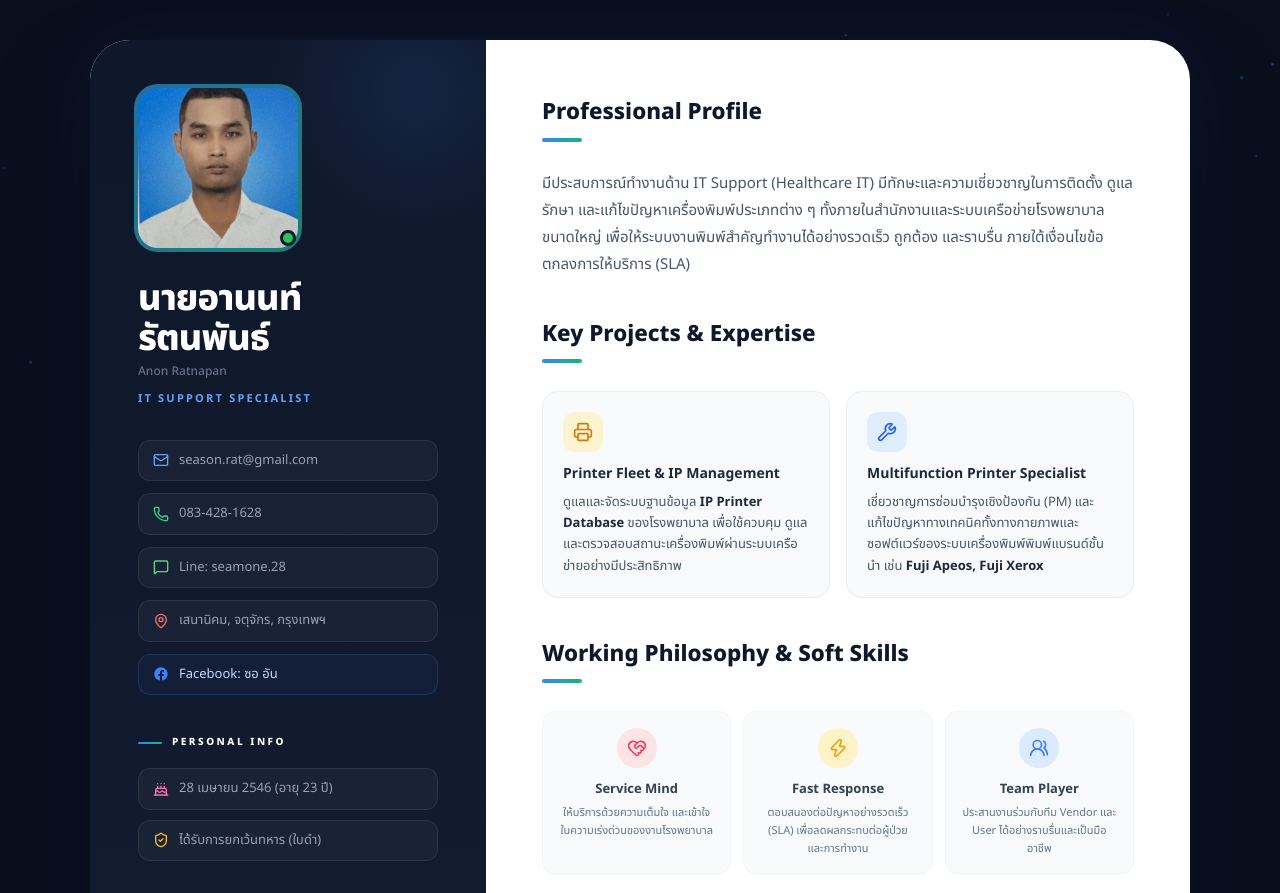
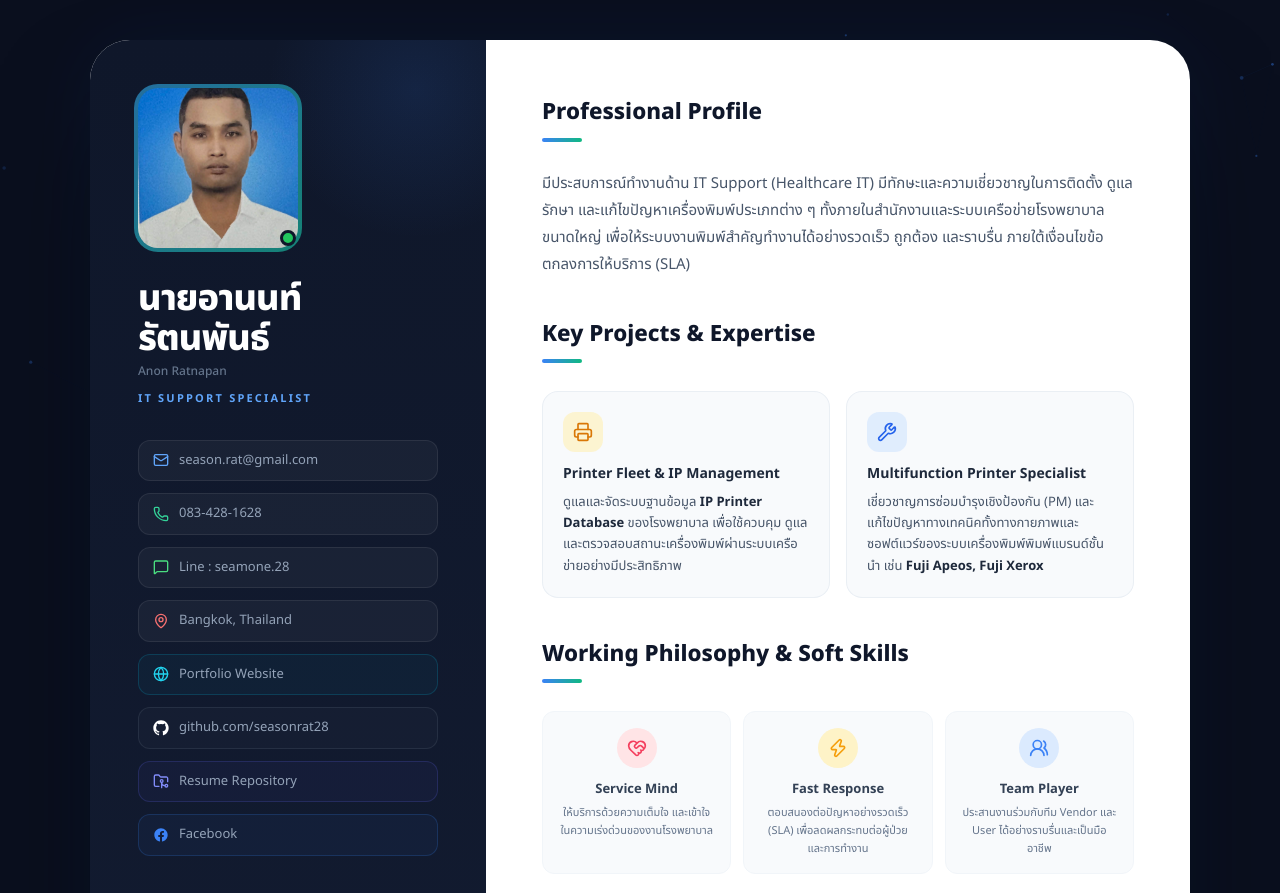
Before and after one commit to seasonrat28/Resume-Anon, a plain HTML site: page index.html in a window 1280 px wide. Shown: the top 893 px of the page. Drawn offline with nearby package versions, Linux system fonts and the light colour scheme.

Commit message:
Update index.html

```diff
--- a/index.html
+++ b/index.html
@@ -107,17 +107,82 @@ body{font-family:'Noto Sans Thai','Inter',sans-serif;background:#0a0f1e;color:#1
   </div>
 
   <!-- Contact & Links -->
-  <div class="space-y-3 mb-10">
-    <a href="mailto:season.rat@gmail.com" class="c-pill hover:bg-white/10 transition-colors"><i data-lucide="mail" class="w-4 h-4 text-blue-400"></i><span>season.rat@gmail.com</span></a>
-    <div class="c-pill"><i data-lucide="phone" class="w-4 h-4 text-emerald-400"></i><span>083-428-1628</span></div>
-    <a href="https://line.me/ti/p/~seamone.28" target="_blank" class="c-pill hover:bg-white/10 transition-colors"><i data-lucide="message-square" class="w-4 h-4 text-green-400"></i><span>Line: seamone.28</span></a>
-    <div class="c-pill"><i data-lucide="map-pin" class="w-4 h-4 text-red-400"></i><span>เสนานิคม, จตุจักร, กรุงเทพฯ</span></div>
+<div class="space-y-3 mb-10">
 
-    <a href="https://www.facebook.com/season.rat28?locale=th_TH" target="_blank" class="c-pill hover:bg-white/10 transition-colors border border-blue-500/20 bg-blue-500/5">
-      <svg class="w-4 h-4 text-blue-500" fill="currentColor" viewBox="0 0 24 24"><path fill-rule="evenodd" d="M22 12c0-5.523-4.477-10-10-10S2 6.477 2 12c0 4.991 3.657 9.128 8.438 9.878v-6.987h-2.54V12h2.54V9.797c0-2.506 1.492-3.89 3.777-3.89 1.094 0 2.238.195 2.238.195v2.46h-1.26c-1.243 0-1.63.771-1.63 1.562V12h2.773l-.443 2.89h-2.33v6.988C18.343 21.128 22 16.991 22 12z" clip-rule="evenodd" /></svg>
-      <span class="text-blue-200">Facebook: ซอ อัน</span>
-    </a>
+  <!-- Email -->
+  <a href="mailto:season.rat@gmail.com"
+     class="c-pill hover:bg-white/10 transition-colors">
+    <i data-lucide="mail" class="w-4 h-4 text-blue-400"></i>
+    <span>season.rat@gmail.com</span>
+  </a>
+
+  <!-- Phone -->
+  <a href="tel:+66834281628"
+     class="c-pill hover:bg-white/10 transition-colors">
+    <i data-lucide="phone" class="w-4 h-4 text-emerald-400"></i>
+    <span>083-428-1628</span>
+  </a>
+
+  <!-- Line -->
+  <a href="https://line.me/ti/p/~seamone.28"
+     target="_blank"
+     class="c-pill hover:bg-white/10 transition-colors">
+    <i data-lucide="message-square" class="w-4 h-4 text-green-400"></i>
+    <span>Line : seamone.28</span>
+  </a>
+
+  <!-- Location -->
+  <div class="c-pill">
+    <i data-lucide="map-pin" class="w-4 h-4 text-red-400"></i>
+    <span>Bangkok, Thailand</span>
   </div>
+
+  <!-- Portfolio -->
+  <a href="https://seasonrat28.github.io/Resume-Anon/"
+     target="_blank"
+     class="c-pill hover:bg-white/10 transition-colors border border-cyan-500/20 bg-cyan-500/5">
+    <i data-lucide="globe" class="w-4 h-4 text-cyan-400"></i>
+    <span>Portfolio Website</span>
+  </a>
+
+  <!-- GitHub -->
+  <a href="https://github.com/seasonrat28"
+     target="_blank"
+     class="c-pill hover:bg-white/10 transition-colors border border-gray-500/20 bg-gray-500/5">
+
+    <svg class="w-4 h-4 text-white"
+         viewBox="0 0 24 24"
+         fill="currentColor">
+      <path d="M12 .5C5.648.5.5 5.648.5 12c0 5.084 3.292 9.395 7.861 10.918.575.106.785-.25.785-.557 0-.274-.01-1-.016-1.962-3.198.696-3.873-1.54-3.873-1.54-.523-1.328-1.278-1.682-1.278-1.682-1.045-.714.079-.699.079-.699 1.156.082 1.764 1.187 1.764 1.187 1.027 1.759 2.694 1.251 3.352.956.104-.744.402-1.252.731-1.54-2.553-.291-5.238-1.277-5.238-5.684 0-1.255.449-2.282 1.184-3.086-.119-.291-.513-1.464.112-3.052 0 0 .966-.309 3.167 1.179a10.99 10.99 0 015.766 0c2.2-1.488 3.166-1.179 3.166-1.179.626 1.588.232 2.761.113 3.052.737.804 1.183 1.831 1.183 3.086 0 4.418-2.689 5.389-5.25 5.675.414.357.783 1.062.783 2.141 0 1.546-.014 2.792-.014 3.172 0 .31.207.669.79.555C20.21 21.39 23.5 17.083 23.5 12 23.5 5.648 18.352.5 12 .5z"/>
+    </svg>
+
+    <span>github.com/seasonrat28</span>
+  </a>
+
+  <!-- Resume Repository -->
+  <a href="https://github.com/seasonrat28/Resume-Anon"
+     target="_blank"
+     class="c-pill hover:bg-white/10 transition-colors border border-indigo-500/20 bg-indigo-500/5">
+    <i data-lucide="folder-git-2" class="w-4 h-4 text-indigo-400"></i>
+    <span>Resume Repository</span>
+  </a>
+
+  <!-- Facebook -->
+  <a href="https://www.facebook.com/season.rat28?locale=th_TH"
+     target="_blank"
+     class="c-pill hover:bg-white/10 transition-colors border border-blue-500/20 bg-blue-500/5">
+
+    <svg class="w-4 h-4 text-blue-500"
+         fill="currentColor"
+         viewBox="0 0 24 24">
+      <path d="M22 12c0-5.523-4.477-10-10-10S2 6.477 2 12c0 4.991 3.657 9.128 8.438 9.878v-6.987h-2.54V12h2.54V9.797c0-2.506 1.492-3.89 3.777-3.89 1.094 0 2.238.195 2.238.195v2.46h-1.26c-1.243 0-1.63.771-1.63 1.562V12h2.773l-.443 2.89h-2.33v6.988C18.343 21.128 22 16.991 22 12z"/>
+    </svg>
+
+    <span>Facebook</span>
+
+  </a>
+
+</div>
 
   <!-- Personal Info -->
   <div class="mb-10 reveal">
```
